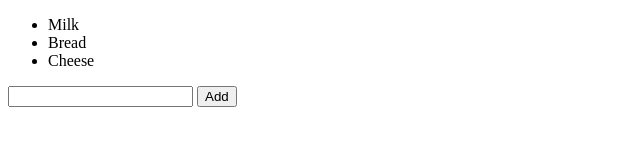
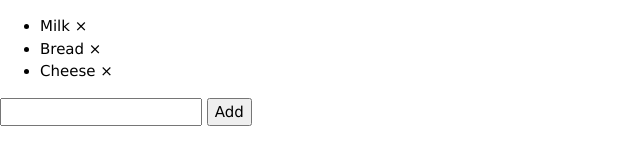
Before and after one commit to DeonDp/info3180-lab6, a plain HTML site: page index.html in a window 1280 px wide. Shown: the whole page, without its empty margins (0-640 px from the left). Drawn offline with nearby package versions, Linux system fonts and the light colour scheme.

Commit message:
step3
lab6

```diff
--- a/index.html
+++ b/index.html
@@ -2,6 +2,7 @@
 <html>
     <head>
         <script src="angular.min.js"></script>
+        <link rel="stylesheet" href="https://www.w3schools.com/lib/w3.css">
     </head>
     <body>
         <script>
@@ -11,12 +12,18 @@
                 $scope.addItem = function () {
                     $scope.products.push($scope.addMe);
                 }
+                $scope.removeItem = function (x) {
+                    $scope.products.splice(x, 1);
+                }
             });
         </script>
 
         <div ng-app="myShoppingList" ng-controller="myCtrl">
           <ul>
-            <li ng-repeat="x in products">{{x}}</li>
+            <li ng-repeat="x in products">
+                {{x}}
+                <span ng-click="removeItem($index)">&times;</span>
+            </li>
           </ul>
           <input ng-model="addMe">
           <button ng-click="addItem()">Add</button>
```
